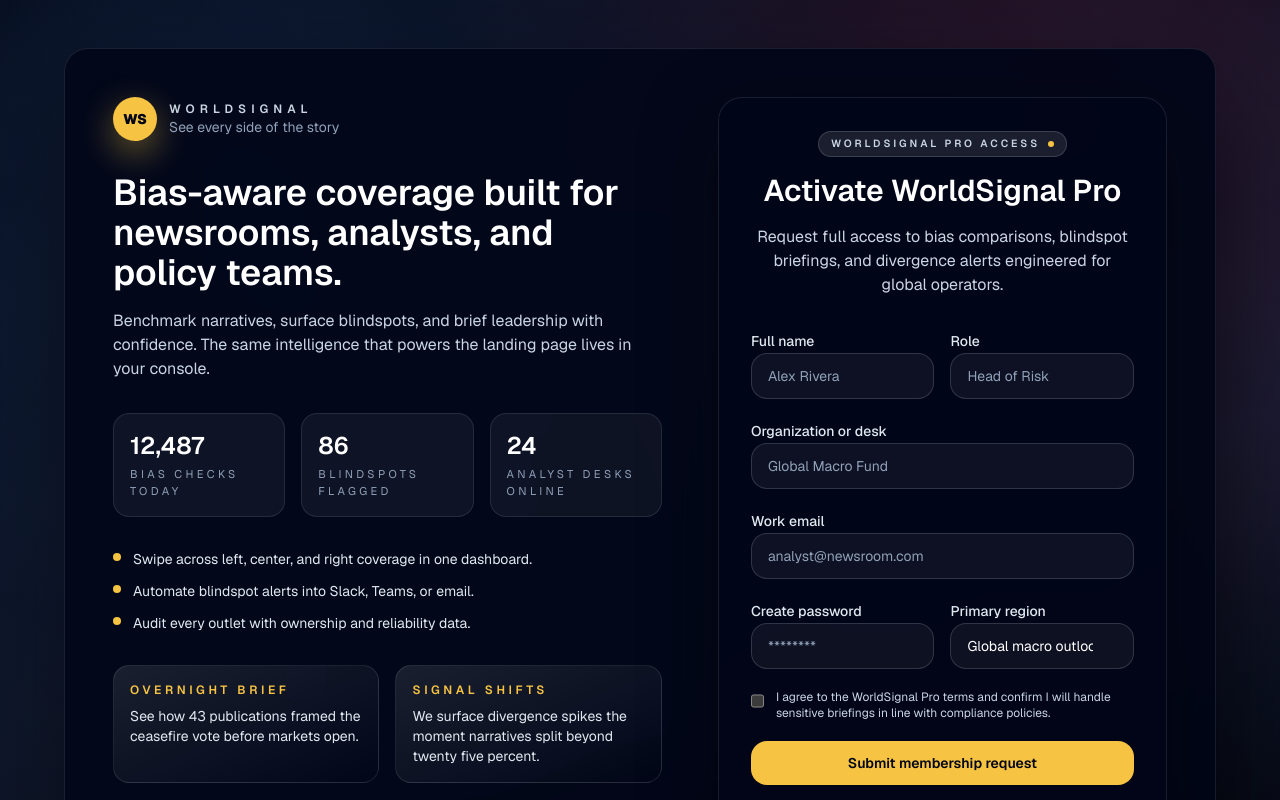
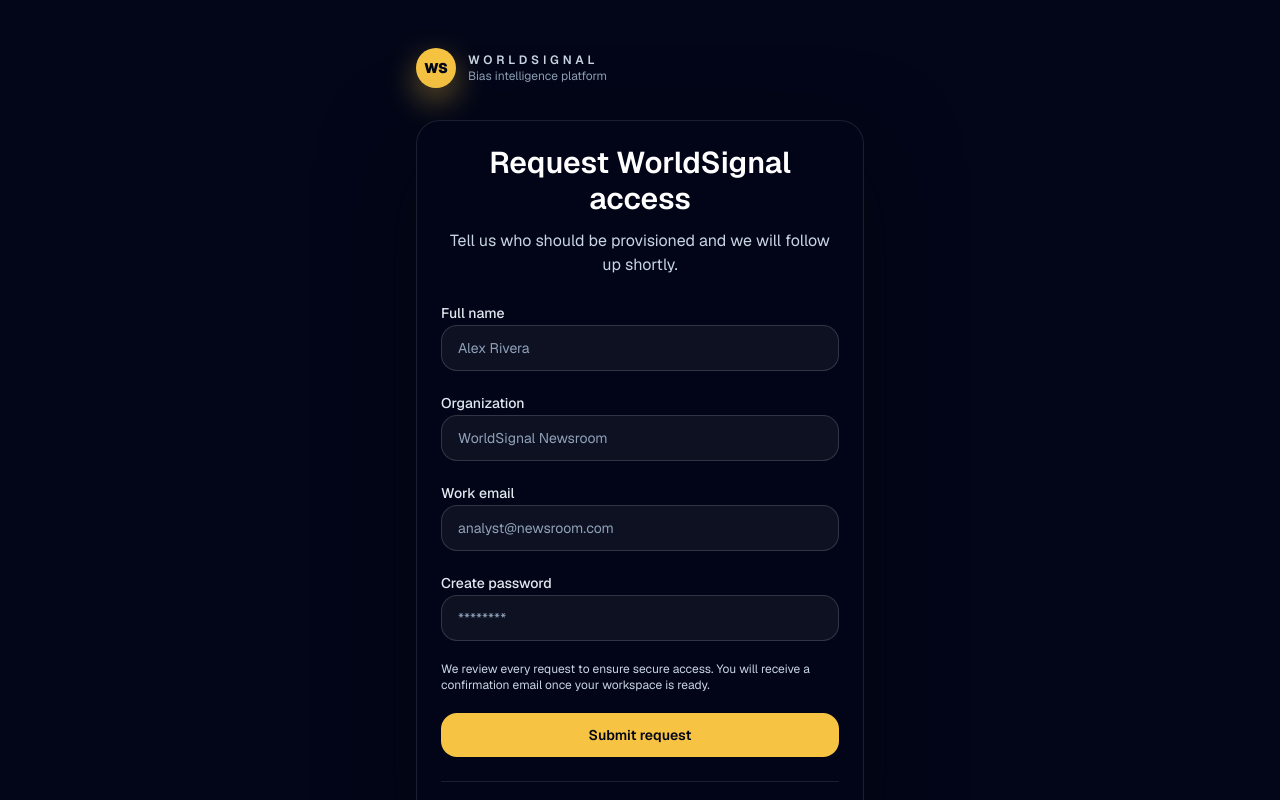
Before and after one commit to lightwheel10/worldsignal-app, a Next.js app: page /signup in a window 1280 px wide. Shown: the top 800 px of the page. Built offline with nearby package versions, Linux system fonts and the light colour scheme.

Commit message:
Simplify authentication page layouts

```diff
--- a/src/app/login/page.tsx
+++ b/src/app/login/page.tsx
@@ -8,12 +8,12 @@ const inputClass =
 export default function LoginPage() {
   return (
     <AuthPage
-      title="Welcome back to your bias intelligence desk"
-      subtitle="Log in to stream real-time coverage comparisons, blindspot alerts, and analyst briefs tailored to your regions."
+      title="Sign in to WorldSignal"
+      subtitle="Access your briefings, bias monitors, and saved digests."
       footer={
         <div className="space-y-2 text-center">
           <p>
-            Need membership?{' '}
+            Need membership?{" "}
             <Link className="font-semibold text-[#f6c343] hover:text-[#ffd768]" href="/signup">
               Request WorldSignal Pro
             </Link>
--- a/src/app/signup/page.tsx
+++ b/src/app/signup/page.tsx
@@ -8,19 +8,18 @@ const inputClass =
 export default function SignupPage() {
   return (
     <AuthPage
-      title="Activate WorldSignal Pro"
-      subtitle="Request full access to bias comparisons, blindspot briefings, and divergence alerts engineered for global operators."
+      title="Request WorldSignal access"
+      subtitle="Tell us who should be provisioned and we will follow up shortly."
       footer={
         <p className="text-center">
-          Already onboarded?{' '}
+          Already have an account?{" "}
           <Link className="font-semibold text-[#f6c343] hover:text-[#ffd768]" href="/login">
-            Log in to WorldSignal
+            Log in here
           </Link>
         </p>
       }
     >
       <form action="#" method="post" className="space-y-5">
-        <div className="grid gap-4 sm:grid-cols-2">
         <div className="space-y-2">
           <label className="text-sm font-medium text-slate-200" htmlFor="name">
             Full name
@@ -35,28 +34,14 @@ export default function SignupPage() {
           />
         </div>
         <div className="space-y-2">
-            <label className="text-sm font-medium text-slate-200" htmlFor="role">
-              Role
-            </label>
-            <input
-              className={inputClass}
-              id="role"
-              name="role"
-              placeholder="Head of Risk"
-              required
-              type="text"
-            />
-          </div>
-        </div>
-        <div className="space-y-2">
           <label className="text-sm font-medium text-slate-200" htmlFor="organization">
-            Organization or desk
+            Organization
           </label>
           <input
             className={inputClass}
             id="organization"
             name="organization"
-            placeholder="Global Macro Fund"
+            placeholder="WorldSignal Newsroom"
             required
             type="text"
           />
@@ -74,7 +59,6 @@ export default function SignupPage() {
             type="email"
           />
         </div>
-        <div className="grid gap-4 sm:grid-cols-2">
         <div className="space-y-2">
           <label className="text-sm font-medium text-slate-200" htmlFor="password">
             Create password
@@ -88,48 +72,14 @@ export default function SignupPage() {
             type="password"
           />
         </div>
-          <div className="space-y-2">
-            <label className="text-sm font-medium text-slate-200" htmlFor="region">
-              Primary region
-            </label>
-            <select
-              className={`${inputClass} appearance-none pr-10 text-slate-200`}
-              id="region"
-              name="region"
-              defaultValue="global"
-            >
-              <option className="bg-slate-900 text-white" value="global">
-                Global macro outlook
-              </option>
-              <option className="bg-slate-900 text-white" value="indo-pacific">
-                Indo Pacific
-              </option>
-              <option className="bg-slate-900 text-white" value="eurasia">
-                Europe and Eurasia
-              </option>
-              <option className="bg-slate-900 text-white" value="mea">
-                Middle East and Africa
-              </option>
-            </select>
-          </div>
-        </div>
-        <label className="flex items-start gap-3 text-xs text-slate-300">
-          <input
-            className="mt-1 h-4 w-4 rounded border border-white/20 bg-white/5 text-[#f6c343] focus:ring-[#f6c343]"
-            id="nda"
-            name="nda"
-            type="checkbox"
-            required
-          />
-          <span>
-            I agree to the WorldSignal Pro terms and confirm I will handle sensitive briefings in line with compliance policies.
-          </span>
-        </label>
+        <p className="text-xs text-slate-300">
+          We review every request to ensure secure access. You will receive a confirmation email once your workspace is ready.
+        </p>
         <button
           className="w-full rounded-2xl bg-[#f6c343] px-4 py-3 text-sm font-semibold text-slate-950 transition hover:bg-[#ffd768]"
           type="submit"
         >
-          Submit membership request
+          Submit request
         </button>
       </form>
     </AuthPage>
--- a/src/components/auth-page.tsx
+++ b/src/components/auth-page.tsx
@@ -8,112 +8,35 @@ type AuthPageProps = {
   footer?: ReactNode;
 };
 
-const liveSignals = [
-  { label: "Bias checks today", value: "12,487" },
-  { label: "Blindspots flagged", value: "86" },
-  { label: "Analyst desks online", value: "24" },
-];
-
-const highlightList = [
-  "Swipe across left, center, and right coverage in one dashboard.",
-  "Automate blindspot alerts into Slack, Teams, or email.",
-  "Audit every outlet with ownership and reliability data.",
-];
-
-const briefingCards = [
-  {
-    title: "Overnight brief",
-    detail: "See how 43 publications framed the ceasefire vote before markets open.",
-  },
-  {
-    title: "Signal shifts",
-    detail: "We surface divergence spikes the moment narratives split beyond twenty five percent.",
-  },
-];
-
 export function AuthPage({ title, subtitle, children, footer }: AuthPageProps) {
   return (
-    <div className="relative flex min-h-screen items-center justify-center overflow-hidden px-4 py-12 sm:px-6">
-      <div className="pointer-events-none absolute inset-0 -z-10">
-        <div className="absolute left-[-12%] top-[-18%] h-96 w-96 rounded-full bg-[#f6c343]/25 blur-3xl" />
-        <div className="absolute right-[-25%] top-1/4 h-80 w-80 rounded-full bg-sky-400/20 blur-3xl" />
-        <div className="absolute bottom-[-18%] left-1/3 h-72 w-72 rounded-full bg-cyan-400/16 blur-3xl" />
-      </div>
+    <div className="relative flex min-h-screen items-center justify-center bg-slate-950 px-4 py-12">
+      <div className="pointer-events-none absolute inset-x-0 top-[-40%] -z-10 h-[520px] bg-[radial-gradient(circle_at_top,_rgba(246,195,67,0.28),_transparent_65%)]" />
+      <div className="pointer-events-none absolute inset-x-0 bottom-[-45%] -z-10 h-[520px] bg-[radial-gradient(circle_at_bottom,_rgba(56,189,248,0.18),_transparent_60%)]" />
 
-      <div className="relative z-10 w-full max-w-6xl rounded-3xl border border-white/10 bg-slate-950/90 p-6 shadow-[0_40px_120px_rgba(5,6,11,0.65)] backdrop-blur-lg sm:p-8 lg:p-12">
-        <div className="grid gap-10 lg:grid-cols-[1.1fr_0.9fr] lg:gap-14">
-          <aside className="space-y-8">
+      <div className="relative z-10 w-full max-w-md space-y-8">
         <Link href="/" className="inline-flex items-center gap-3 text-white">
-              <div className="flex h-11 w-11 items-center justify-center rounded-full bg-[#f6c343] text-slate-950 shadow-[0_12px_35px_rgba(246,195,67,0.45)]">
+          <div className="flex h-10 w-10 items-center justify-center rounded-full bg-[#f6c343] text-slate-950 shadow-[0_12px_32px_rgba(246,195,67,0.45)]">
             <span className="text-sm font-black">WS</span>
           </div>
           <div>
-                <p className="text-xs font-semibold uppercase tracking-[0.42em] text-slate-300">
-                  WorldSignal
-                </p>
-                <p className="text-sm text-slate-400">See every side of the story</p>
+            <p className="text-xs font-semibold uppercase tracking-[0.32em] text-slate-300">WorldSignal</p>
+            <p className="text-xs text-slate-400">Bias intelligence platform</p>
           </div>
         </Link>
 
-            <div className="space-y-4">
-              <h2 className="text-3xl font-semibold text-white sm:text-4xl">
-                Bias-aware coverage built for newsrooms, analysts, and policy teams.
-              </h2>
-              <p className="text-sm text-slate-300 sm:text-base">
-                Benchmark narratives, surface blindspots, and brief leadership with confidence. The same intelligence that powers the landing page lives in your console.
-              </p>
-            </div>
-
-            <div className="grid gap-4 sm:grid-cols-3">
-              {liveSignals.map((signal) => (
-                <div key={signal.label} className="rounded-2xl border border-white/10 bg-white/5 p-4">
-                  <p className="text-xl font-semibold text-white sm:text-2xl">{signal.value}</p>
-                  <p className="mt-1 text-[0.7rem] uppercase tracking-[0.3em] text-slate-400">
-                    {signal.label}
-                  </p>
-                </div>
-              ))}
-            </div>
-
-            <ul className="space-y-3 text-sm text-slate-200">
-              {highlightList.map((item) => (
-                <li key={item} className="flex items-start gap-3">
-                  <span className="mt-1 h-2 w-2 rounded-full bg-[#f6c343]" aria-hidden />
-                  <span>{item}</span>
-                </li>
-              ))}
-            </ul>
-
-            <div className="grid gap-4 sm:grid-cols-2">
-              {briefingCards.map((card) => (
-                <div
-                  key={card.title}
-                  className="rounded-2xl border border-white/10 bg-gradient-to-br from-white/10 via-white/5 to-transparent p-4"
-                >
-                  <p className="text-xs font-semibold uppercase tracking-[0.3em] text-[#f6c343]">
-                    {card.title}
-                  </p>
-                  <p className="mt-2 text-sm text-slate-200">{card.detail}</p>
-                </div>
-              ))}
-            </div>
-          </aside>
-
-          <section className="space-y-8 rounded-3xl border border-white/10 bg-slate-950/80 p-6 shadow-[0_25px_70px_rgba(5,6,11,0.55)] sm:p-8">
-            <div className="space-y-4 text-center">
-              <div className="inline-flex items-center gap-2 rounded-full border border-white/15 bg-white/10 px-3 py-1 text-[0.65rem] font-semibold uppercase tracking-[0.28em] text-slate-300">
-                WorldSignal Pro Access
-                <span className="h-1.5 w-1.5 rounded-full bg-[#f6c343]" />
-              </div>
+        <section className="space-y-6 rounded-3xl border border-white/10 bg-slate-950/90 p-6 shadow-[0_32px_90px_rgba(5,6,11,0.55)] backdrop-blur">
+          <div className="space-y-3 text-center">
             <h1 className="text-2xl font-semibold text-white sm:text-3xl">{title}</h1>
             <p className="text-sm text-slate-300 sm:text-base">{subtitle}</p>
           </div>
 
-            <div className="space-y-6">{children}</div>
+          <div className="space-y-5">{children}</div>
 
-            {footer ? <div className="border-t border-white/10 pt-6 text-sm text-slate-300">{footer}</div> : null}
+          {footer ? (
+            <div className="border-t border-white/10 pt-5 text-sm text-slate-300">{footer}</div>
+          ) : null}
         </section>
-        </div>
       </div>
     </div>
   );
```
Also changed, not shown: src/app/forgot-password/page.tsx (+6 -6 lines), src/app/reset-password/page.tsx (+5 -8 lines). Lines whose indentation alone changed are shown as unchanged.
